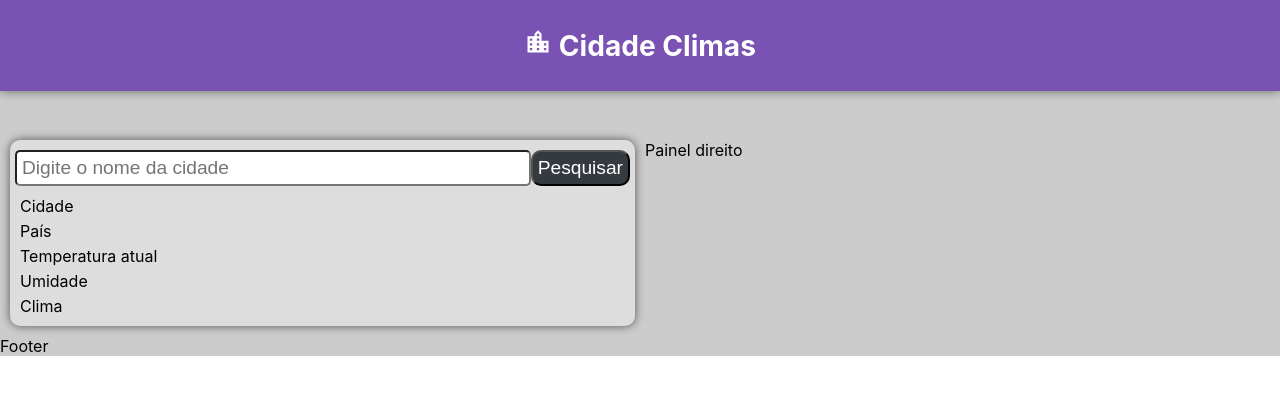
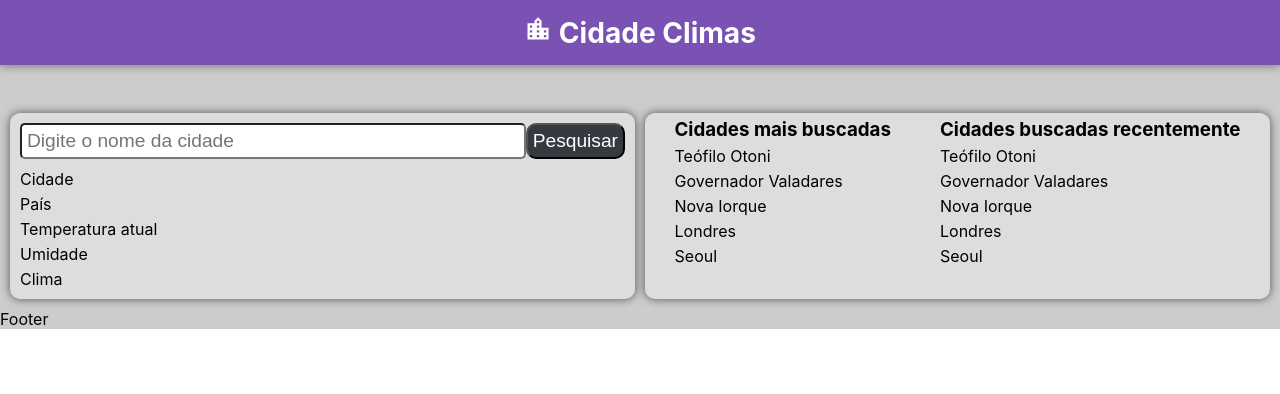
Before and after one commit to gustas01/challenge_tech4h, a React (Create React App) app: page / in a window 1280 px wide. Shown: the top 394 px of the page. Built offline with nearby package versions, Linux system fonts and the light colour scheme.

Commit message:
painel direito

```diff
--- a/src/App.css
+++ b/src/App.css
@@ -1,3 +1,15 @@
+*{
+  margin: 0;
+  padding: 0%;
+  box-sizing: border-box;
+}
+
+:root{
+  --big-font-size: 1.2rem;
+  --small-padding: 5px
+}
+
+
 .globalContainer{
   background-color: #ccc;
   display: flex;
--- a/src/components/header/header.css
+++ b/src/components/header/header.css
@@ -7,4 +7,5 @@
     font-size: 1.5rem;
     box-shadow: 0 0 10px rgba(0, 0, 0, 0.5);
     color: white;
+    padding: 15px;
 }
--- a/src/components/leftPanel/leftPanel.css
+++ b/src/components/leftPanel/leftPanel.css
@@ -1,10 +1,4 @@
-:root{
-    --big-font-size: 1.2rem;
-    --small-padding: 5px
-}
-
-
-.wholePanel{
+.wholeLeftPanel{
     background-color: #ddd;
     display: flex;
     flex-direction: column;
--- a/src/components/leftPanel/leftPanel.jsx
+++ b/src/components/leftPanel/leftPanel.jsx
@@ -10,7 +10,7 @@ export default function LeftPanel(){
     })
 
     return (
-        <section className="wholePanel">
+        <section className="wholeLeftPanel">
             <form action="/" method="POST" className="formSearch">
                 <input type="text" placeholder="Digite o nome da cidade"/>
                 <button type="submit">Pesquisar</button>
@@ -18,11 +18,11 @@ export default function LeftPanel(){
 
             <div className="cityInfos">
                 {/* aqui fazer um map com as informçãoes das cidades vindas do back*/}
-                <label htmlFor="">Cidade</label>
-                <label htmlFor="">País</label>
-                <label htmlFor="">Temperatura atual</label>
-                <label htmlFor="">Umidade</label>
-                <label htmlFor="">Clima</label>
+                <p htmlFor="">Cidade</p>
+                <p htmlFor="">País</p>
+                <p htmlFor="">Temperatura atual</p>
+                <p htmlFor="">Umidade</p>
+                <p htmlFor="">Clima</p>
             </div>
 
         </section>
--- /dev/null
+++ b/src/components/rightPanel/rightPanel.css
@@ -0,0 +1,14 @@
+.wholeRightPanel{
+    background-color: #ddd;
+    display: flex;
+    justify-content: space-around;
+    box-shadow: 0 0 10px rgb(0, 0, 0, 0.6);
+    border-radius: 10px;
+    padding: var(--small-padding);
+}
+
+.maisBuscadas, .ultimasBuscadas{
+    display: flex;
+    flex-direction: column;
+    gap: 5px;
+}
--- a/src/components/rightPanel/rightPanel.jsx
+++ b/src/components/rightPanel/rightPanel.jsx
@@ -1,5 +1,29 @@
 import React from "react";
+import './rightPanel.css'
 
 export default function RightPanel(){
-    return "Painel direito"
+
+
+    return (
+        <section className="wholeRightPanel">
+
+            <div className="maisBuscadas">
+                <h3>Cidades mais buscadas</h3>
+                <p>Teófilo Otoni</p>
+                <p>Governador Valadares</p>
+                <p>Nova Iorque</p>
+                <p>Londres</p>
+                <p>Seoul</p>
+            </div>
+
+            <div className="ultimasBuscadas">
+                <h3>Cidades buscadas recentemente</h3>
+                <p>Teófilo Otoni</p>
+                <p>Governador Valadares</p>
+                <p>Nova Iorque</p>
+                <p>Londres</p>
+                <p>Seoul</p>
+            </div>
+        </section>
+    )
 }
```
Also changed, not shown: 2 other files (tests, documents, lock files or other folders).
